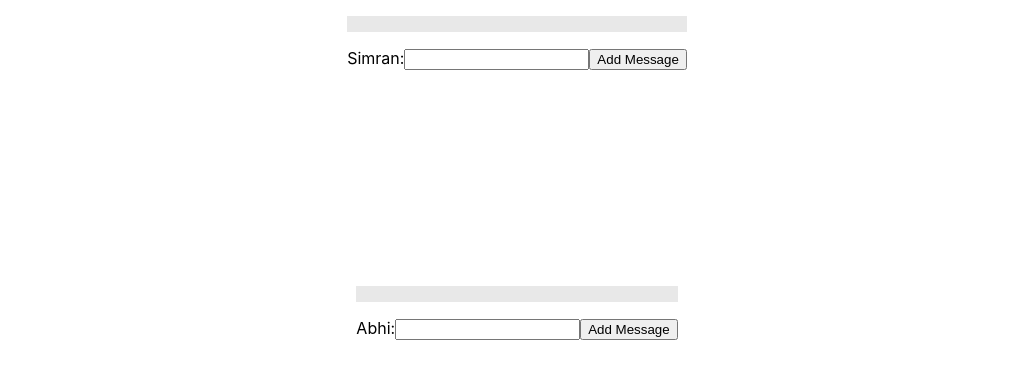
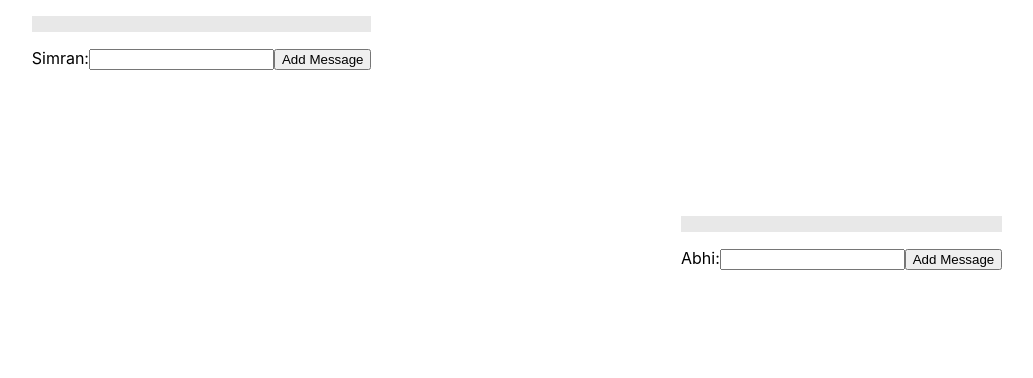
Before and after one commit to midsimm/my-app-redux, a React (Create React App) app: page / in a window 1280 px wide. Shown: the top 378 px of the page, without its empty margins (123-1156 px from the left). Built offline with nearby package versions, Linux system fonts and the light colour scheme.

Commit message:
REDUX-0005: Fixing the Delete message feature

```diff
--- a/src/App.css
+++ b/src/App.css
@@ -1,8 +1,7 @@
 .messageApp {
   display: flex;
-  flex-direction: column;
-  justify-content: center;
-  align-items: center;
+  flex-direction: row;
+  justify-content: space-around;
 }
 
 .margin_top_200 {
--- a/src/Messages.js
+++ b/src/Messages.js
@@ -23,6 +23,12 @@ const Messages = (props) => {
                 }}>
             {
                 messages.map((message, index) => {
+                    let simranIndex = -1, abhiIndex = -1;
+                    if(message.from === "Simran") {
+                        simranIndex++;
+                    } else if(message.from === "Abhi") {
+                        abhiIndex++;
+                    }
                     return (
                         <li
                             style={{
@@ -31,11 +37,14 @@ const Messages = (props) => {
                                 margin: "8px 0"
                             }}
                             key={index}
-                            onClick={() => dispatch({
-                                type: "DeleteMessage",
-                                id: index,
-                                from: props.from
-                            })}>
+                            onClick={() => {
+                                message.from === props.from &&
+                                    dispatch({
+                                    type: "DeleteMessage",
+                                    id: message.from === "Simran" ? simranIndex : abhiIndex,
+                                    from: props.from
+                                    });
+                            }}>
                             {message.text} - {new Date(message.timeStamp).toLocaleTimeString()}
                         </li>
                     );
```
